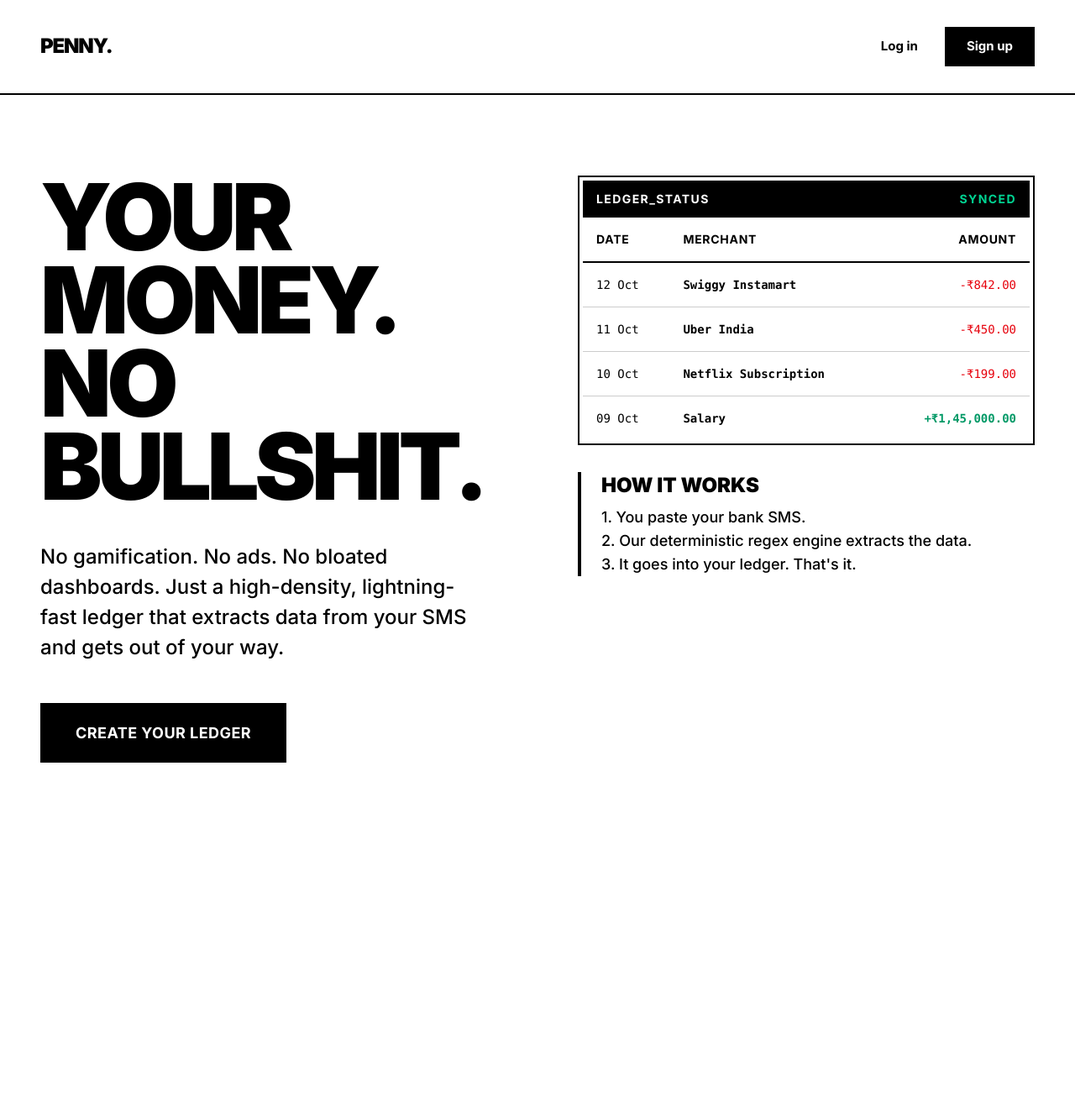
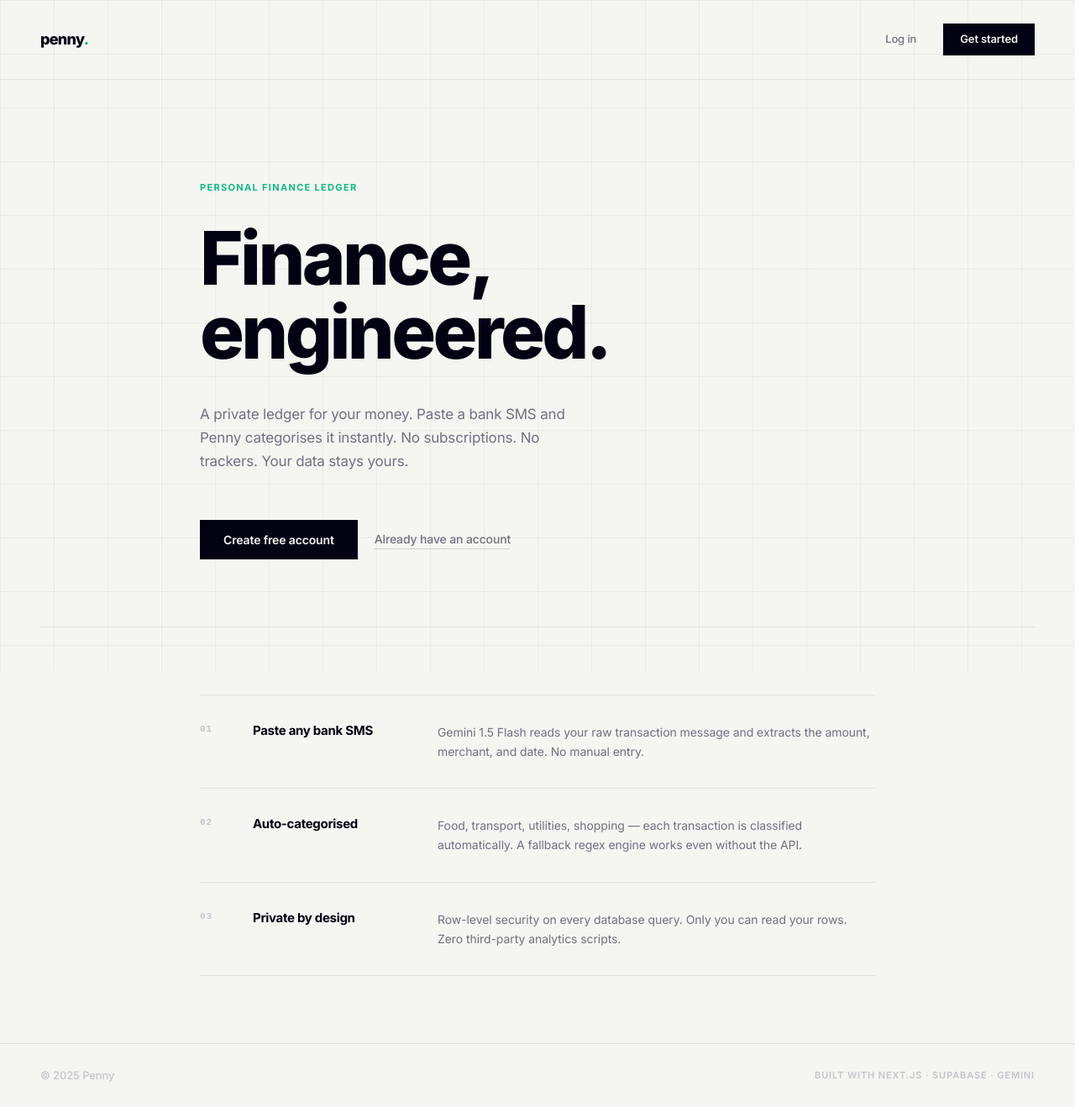
Before and after one commit to shreyanshtripathi-01/Penny, a Next.js app: page / in a window 1280 px wide. Shown: the whole page at 84% size. Before the commit the page ends 1036 px from the top, so only its background shows below. Built offline with nearby package versions, Linux system fonts and the light colour scheme.

Commit message:
design: rebuild landing page with editorial human-crafted layout

```diff
--- a/src/app/globals.css
+++ b/src/app/globals.css
@@ -35,7 +35,8 @@ body {
 
 
 
-/* KEEP_IN_SYNC(fullscreen/resources/figmake/shadcn/globals.css) */
+
+
 
 :root {
   --font-size: 16px;
--- a/src/app/page.tsx
+++ b/src/app/page.tsx
@@ -1,97 +1,299 @@
 import Link from 'next/link';
+import type { Metadata } from 'next';
+
+export const metadata: Metadata = {
+  title: 'Penny — Personal Finance',
+  description: 'A high-density personal finance ledger. Track every rupee. No clutter, no ads.',
+};
 
 export default function LandingPage() {
   return (
-    <div className="min-h-screen bg-white text-black flex flex-col font-sans selection:bg-emerald-500 selection:text-white">
-      {/*
-        NO AI GRADIENTS. NO GLOWING ORBS. NO BENTO BOXES.
-        Pure, brutalist, editorial minimalism.
-      */}
+    <div
+      className="min-h-screen bg-[#f5f5f2] text-[#030213] font-sans"
+      style={{ WebkitFontSmoothing: 'antialiased' }}
+    >
+      {/* Grid background — subtle ledger lines */}
+      <div
+        aria-hidden="true"
+        style={{
+          position: 'fixed',
+          inset: 0,
+          backgroundImage:
+            'linear-gradient(rgba(3,2,19,0.04) 1px, transparent 1px), linear-gradient(90deg, rgba(3,2,19,0.04) 1px, transparent 1px)',
+          backgroundSize: '64px 64px',
+          pointerEvents: 'none',
+          zIndex: 0,
+        }}
+      />
 
-      {/* Header */}
-      <header className="px-6 lg:px-12 py-8 flex items-center justify-between max-w-7xl mx-auto w-full border-b-2 border-black">
-        <span className="text-2xl font-black tracking-tighter uppercase">
-          Penny.
-        </span>
-        <div className="flex items-center gap-8">
-          <Link href="/login" className="text-[15px] font-bold hover:underline decoration-2 underline-offset-4">
-            Log in
-          </Link>
-          <Link href="/register" className="text-[15px] font-bold bg-black text-white px-6 py-2.5 rounded-none hover:bg-emerald-500 hover:text-black transition-none border-2 border-transparent hover:border-black">
-            Sign up
-          </Link>
-        </div>
-      </header>
+      <div style={{ position: 'relative', zIndex: 1 }}>
+        {/* Header */}
+        <header
+          style={{
+            display: 'flex',
+            alignItems: 'center',
+            justifyContent: 'space-between',
+            padding: '28px 48px',
+            borderBottom: '1px solid rgba(3,2,19,0.08)',
+          }}
+        >
+          <span
+            style={{
+              fontSize: '18px',
+              fontWeight: 800,
+              letterSpacing: '-0.04em',
+              color: '#030213',
+            }}
+          >
+            penny<span style={{ color: '#10b981' }}>.</span>
+          </span>
 
-      <main className="flex-1 max-w-7xl mx-auto w-full px-6 lg:px-12 pt-24 pb-32 flex flex-col lg:flex-row gap-16 lg:gap-24">
+          <nav style={{ display: 'flex', alignItems: 'center', gap: '32px' }}>
+            <Link
+              href="/login"
+              style={{
+                fontSize: '13px',
+                fontWeight: 500,
+                color: '#717182',
+                textDecoration: 'none',
+                letterSpacing: '-0.01em',
+              }}
+            >
+              Log in
+            </Link>
+            <Link
+              href="/register"
+              style={{
+                fontSize: '13px',
+                fontWeight: 600,
+                color: '#f5f5f2',
+                background: '#030213',
+                padding: '9px 20px',
+                textDecoration: 'none',
+                letterSpacing: '-0.01em',
+              }}
+            >
+              Get started
+            </Link>
+          </nav>
+        </header>
 
-        {/* Left: Aggressive, High-Contrast Typography */}
-        <div className="flex-1">
-          <h1 className="text-[72px] lg:text-[110px] tracking-tighter leading-[0.9] font-black mb-10 uppercase">
-            Your <br/>
-            Money. <br/>
-            No <br/>
-            Bullshit.
-          </h1>
-          <p className="text-[20px] lg:text-[24px] font-medium leading-[1.5] max-w-lg mb-12">
-            No gamification. No ads. No bloated dashboards. Just a high-density, lightning-fast ledger that extracts data from your SMS and gets out of your way.
-          </p>
-          <Link
-            href="/register"
-            className="inline-block bg-black text-white px-10 py-5 text-[18px] font-bold uppercase tracking-wide hover:bg-emerald-500 hover:text-black border-2 border-transparent hover:border-black transition-none"
+        {/* Hero */}
+        <main>
+          <section
+            style={{
+              maxWidth: '900px',
+              margin: '0 auto',
+              padding: '120px 48px 80px',
+            }}
           >
-            Create Your Ledger
-          </Link>
-        </div>
+            {/* Eyebrow */}
+            <p
+              style={{
+                fontSize: '11px',
+                fontWeight: 700,
+                letterSpacing: '0.12em',
+                textTransform: 'uppercase',
+                color: '#10b981',
+                marginBottom: '32px',
+              }}
+            >
+              Personal Finance Ledger
+            </p>
 
-        {/* Right: The Raw Ledger (Anti-AI Mockup) */}
-        {/* Instead of a fake glassmorphic card, we show a raw, brutalist data table. This is what humans build when they care about data, not aesthetics. */}
-        <div className="flex-1 pt-4 lg:pt-0">
-          <div className="border-2 border-black p-1 bg-white">
-            <div className="bg-black text-white px-4 py-3 font-bold uppercase tracking-widest text-sm flex justify-between">
-              <span>Ledger_Status</span>
-              <span className="text-emerald-400">SYNCED</span>
+            {/* Headline — left-aligned, tightly tracked, editorial */}
+            <h1
+              style={{
+                fontSize: 'clamp(48px, 7vw, 88px)',
+                fontWeight: 800,
+                letterSpacing: '-0.04em',
+                lineHeight: 1.0,
+                color: '#030213',
+                margin: '0 0 40px',
+                maxWidth: '14ch',
+              }}
+            >
+              Finance,<br />engineered.
+            </h1>
+
+            {/* Subtitle — precise, no buzzwords */}
+            <p
+              style={{
+                fontSize: '17px',
+                fontWeight: 400,
+                lineHeight: 1.65,
+                color: '#717182',
+                maxWidth: '440px',
+                margin: '0 0 56px',
+                letterSpacing: '-0.01em',
+              }}
+            >
+              A private ledger for your money. Paste a bank SMS and Penny
+              categorises it instantly. No subscriptions. No trackers.
+              Your data stays yours.
+            </p>
+
+            {/* CTA row — sharp corners, no pills */}
+            <div style={{ display: 'flex', alignItems: 'center', gap: '20px' }}>
+              <Link
+                href="/register"
+                style={{
+                  display: 'inline-block',
+                  fontSize: '14px',
+                  fontWeight: 600,
+                  letterSpacing: '-0.01em',
+                  color: '#f5f5f2',
+                  background: '#030213',
+                  padding: '13px 28px',
+                  textDecoration: 'none',
+                }}
+              >
+                Create free account
+              </Link>
+              <Link
+                href="/login"
+                style={{
+                  display: 'inline-block',
+                  fontSize: '14px',
+                  fontWeight: 500,
+                  letterSpacing: '-0.01em',
+                  color: '#717182',
+                  textDecoration: 'none',
+                  borderBottom: '1px solid rgba(3,2,19,0.15)',
+                  paddingBottom: '1px',
+                }}
+              >
+                Already have an account
+              </Link>
             </div>
-            <table className="w-full text-left border-collapse">
-              <thead>
-                <tr className="border-b-2 border-black text-sm uppercase tracking-wider">
-                  <th className="p-4 font-bold">Date</th>
-                  <th className="p-4 font-bold">Merchant</th>
-                  <th className="p-4 font-bold text-right">Amount</th>
-                </tr>
-              </thead>
-              <tbody className="font-mono text-sm">
-                <tr className="border-b border-black/20 hover:bg-emerald-50">
-                  <td className="p-4">12 Oct</td>
-                  <td className="p-4 font-bold">Swiggy Instamart</td>
-                  <td className="p-4 text-right text-red-600">-₹842.00</td>
-                </tr>
-                <tr className="border-b border-black/20 hover:bg-emerald-50">
-                  <td className="p-4">11 Oct</td>
-                  <td className="p-4 font-bold">Uber India</td>
-                  <td className="p-4 text-right text-red-600">-₹450.00</td>
-                </tr>
-                <tr className="border-b border-black/20 hover:bg-emerald-50">
-                  <td className="p-4">10 Oct</td>
-                  <td className="p-4 font-bold">Netflix Subscription</td>
-                  <td className="p-4 text-right text-red-600">-₹199.00</td>
-                </tr>
-                <tr className="hover:bg-emerald-50">
-                  <td className="p-4">09 Oct</td>
-                  <td className="p-4 font-bold">Salary</td>
-                  <td className="p-4 text-right text-emerald-600 font-bold">+₹1,45,000.00</td>
+          </section>
+
+          {/* Divider */}
+          <div style={{ borderTop: '1px solid rgba(3,2,19,0.08)', margin: '0 48px' }} />
+
+          {/* What it does — 3 facts, ledger-table style, no cards, no icons */}
+          <section
+            style={{
+              maxWidth: '900px',
+              margin: '0 auto',
+              padding: '80px 48px',
+            }}
+          >
+            <table style={{ width: '100%', borderCollapse: 'collapse' }}>
+              <tbody>
+                {[
+                  {
+                    num: '01',
+                    title: 'Paste any bank SMS',
+                    detail:
+                      'Gemini 1.5 Flash reads your raw transaction message and extracts the amount, merchant, and date. No manual entry.',
+                  },
+                  {
+                    num: '02',
+                    title: 'Auto-categorised',
+                    detail:
+                      'Food, transport, utilities, shopping — each transaction is classified automatically. A fallback regex engine works even without the API.',
+                  },
+                  {
+                    num: '03',
+                    title: 'Private by design',
+                    detail:
+                      'Row-level security on every database query. Only you can read your rows. Zero third-party analytics scripts.',
+                  },
+                ].map((row, i) => (
+                  <tr
+                    key={i}
+                    style={{
+                      borderTop: '1px solid rgba(3,2,19,0.08)',
+                    }}
+                  >
+                    <td
+                      style={{
+                        padding: '32px 0',
+                        paddingRight: '48px',
+                        width: '48px',
+                        verticalAlign: 'top',
+                        fontSize: '11px',
+                        fontWeight: 700,
+                        letterSpacing: '0.08em',
+                        color: '#c4c4cc',
+                        fontVariantNumeric: 'tabular-nums',
+                        fontFamily: 'ui-monospace, monospace',
+                      }}
+                    >
+                      {row.num}
+                    </td>
+                    <td
+                      style={{
+                        padding: '32px 0',
+                        paddingRight: '48px',
+                        verticalAlign: 'top',
+                        width: '220px',
+                        fontSize: '15px',
+                        fontWeight: 700,
+                        letterSpacing: '-0.02em',
+                        color: '#030213',
+                        lineHeight: 1.3,
+                      }}
+                    >
+                      {row.title}
+                    </td>
+                    <td
+                      style={{
+                        padding: '32px 0',
+                        verticalAlign: 'top',
+                        fontSize: '14px',
+                        fontWeight: 400,
+                        color: '#717182',
+                        lineHeight: 1.65,
+                        letterSpacing: '-0.005em',
+                      }}
+                    >
+                      {row.detail}
+                    </td>
+                  </tr>
+                ))}
+                <tr style={{ borderTop: '1px solid rgba(3,2,19,0.08)' }}>
+                  <td colSpan={3} style={{ padding: 0 }} />
                 </tr>
               </tbody>
             </table>
-          </div>
+          </section>
+        </main>
 
-          <div className="mt-8 border-l-4 border-black pl-6">
-            <h3 className="text-2xl font-black uppercase mb-2">How it works</h3>
-            <p className="text-lg font-medium">1. You paste your bank SMS.<br/>2. Our deterministic regex engine extracts the data.<br/>3. It goes into your ledger. That's it.</p>
-          </div>
-        </div>
-
-      </main>
+        {/* Footer */}
+        <footer
+          style={{
+            borderTop: '1px solid rgba(3,2,19,0.08)',
+            padding: '28px 48px',
+            display: 'flex',
+            alignItems: 'center',
+            justifyContent: 'space-between',
+          }}
+        >
+          <span
+            style={{
+              fontSize: '13px',
+              fontWeight: 500,
+              color: '#c4c4cc',
+              letterSpacing: '-0.01em',
+            }}
+          >
+            © {new Date().getFullYear()} Penny
+          </span>
+          <span
+            style={{
+              fontSize: '11px',
+              fontWeight: 600,
+              letterSpacing: '0.08em',
+              textTransform: 'uppercase',
+              color: '#c4c4cc',
+            }}
+          >
+            Built with Next.js · Supabase · Gemini
+          </span>
+        </footer>
+      </div>
     </div>
   );
 }
```
